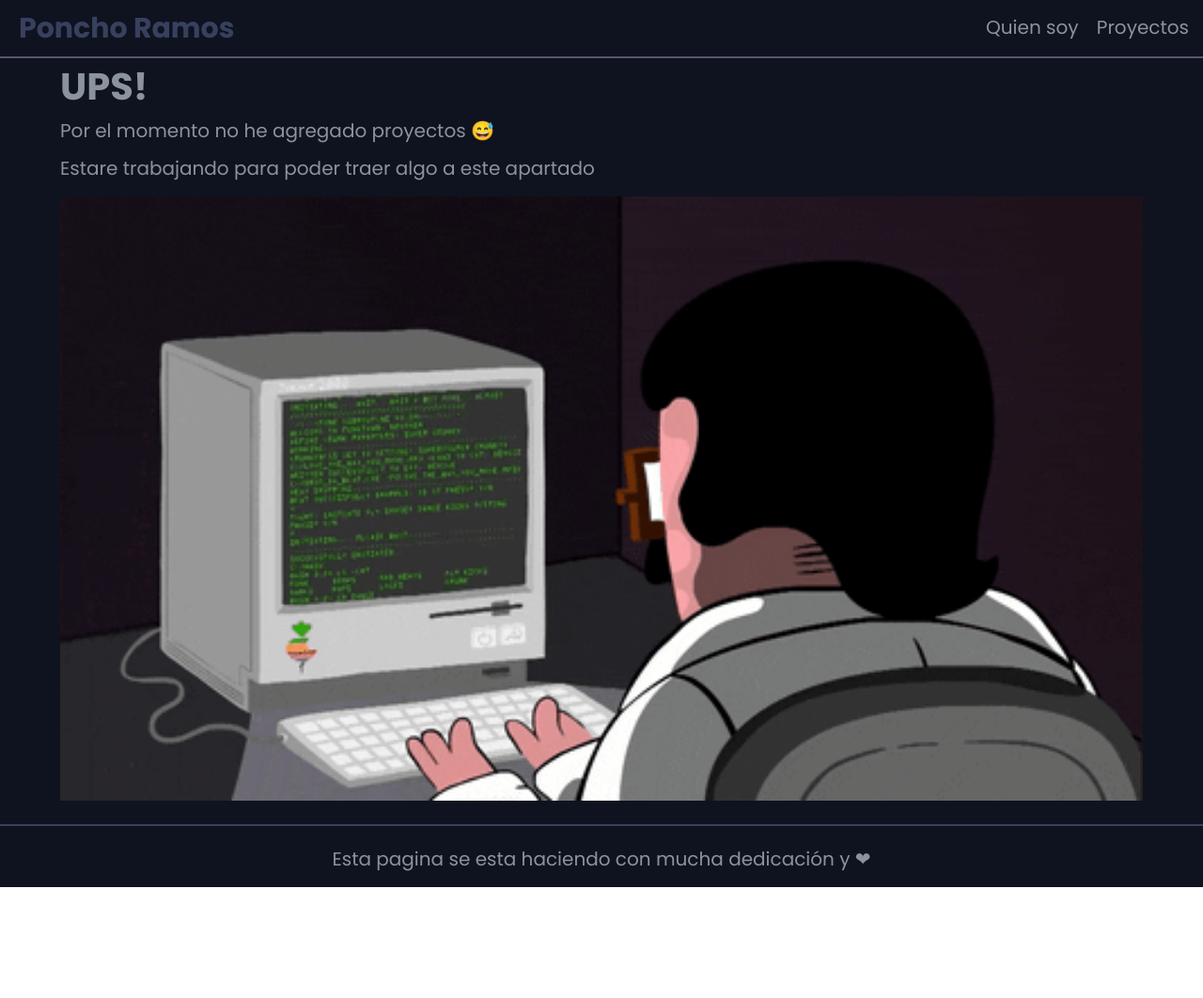
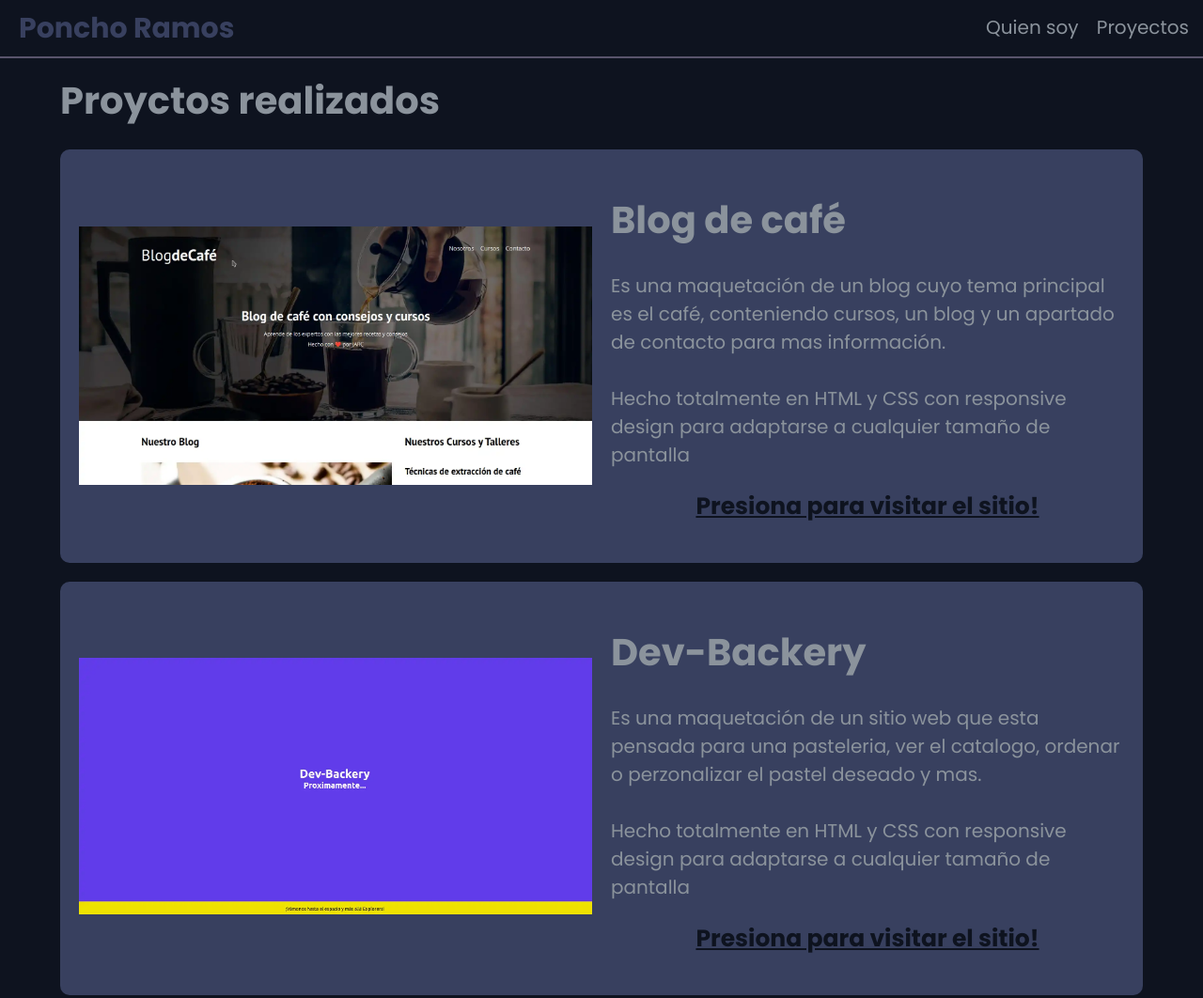
Before and after one commit to alfonso-ramos/Personal-Portfolio, a website: page proyects.html in a window 1280 px wide. Shown: the top 1062 px of the page at 94% size. Before the commit the page ends 944 px from the top, so only its background shows below. Drawn offline with Linux system fonts and the light colour scheme.

Commit message:
Agregados nuevos proyectos y correciones ortograficas hechas

```diff
--- a/proyects.html
+++ b/proyects.html
@@ -21,11 +21,38 @@
     </header>
     <main>
         <div class="container">
-            <h1 class="h1-prototype">UPS!</h1>
-            <p>Por el momento no he agregado proyectos 😅</p>
-            <p>Estare trabajando para poder traer algo a este apartado </p>
-
-            <img src="build/img/dev-1.gif" alt="">
+            <h1 class="h1-prototype">Proyctos realizados</h1>
+            <div class="projects-container">
+                <div class="project">
+                    <a href="https://blogdecafe-jarc.netlify.app/">
+                        <img class="project-img" src="build/img/blogdecafe-img.webp" alt="Imagen del proyecto: blog de café">
+                        <div class="project-info">
+                            <p class="project-title">Blog de café</p>
+                            <p>Es una maquetación de un blog cuyo tema principal es el café, conteniendo cursos, un blog y un apartado de contacto para mas información.
+                                <br>
+                                <br>
+                                Hecho totalmente en HTML y CSS con responsive design para adaptarse a cualquier tamaño de pantalla
+                            </p>
+                            <p class="link-adviser">Presiona para visitar el sitio!</p>
+                        </div>
+                    </a>
+                </div>
+                <div class="project">
+                    <a href="https://alfonso-ramos.github.io/FrontEnd-Mission-LaunchX-02/">
+                        <div class="project-img">
+                            <img  src="build/img/dev-backery.webp" alt="Imagen del proyecto: blog de café"></div>
+                        <div class="project-info">
+                            <p class="project-title">Dev-Backery</p>
+                            <p>Es una maquetación de un sitio web que esta pensada para una pasteleria, ver el catalogo, ordenar o perzonalizar el pastel deseado y mas.
+                                <br>
+                                <br>
+                                Hecho totalmente en HTML y CSS con responsive design para adaptarse a cualquier tamaño de pantalla
+                            </p>
+                            <p class="link-adviser">Presiona para visitar el sitio!</p>
+                        </div>
+                    </a>
+                </div>
+            </div>
         </div>
     </main>
     <footer>
--- a/src/scss/base/_globales.scss
+++ b/src/scss/base/_globales.scss
@@ -13,6 +13,7 @@
   h1,h2,h3,h4{
     margin-top: 0;
     color: v.$silver;
+    line-height: 5rem;
   }
   h1{
     font-size: 4rem;
@@ -29,6 +30,7 @@
   p{
     color: v.$silver;
     font-size: 2rem;
+    line-height: 3rem;
   }
   img{
     width: 100%;
--- a/src/scss/contenido/_main.scss
+++ b/src/scss/contenido/_main.scss
@@ -58,7 +58,9 @@ padding-top: 2rem;
     margin: 1rem;
     align-self: center;
 }
-
+.highlight{
+    color: v.$rojo;
+}
   /* Seccion del "Quien soy" */
 .img-poncho{
 
@@ -72,3 +74,30 @@ padding-top: 2rem;
         gap: 2rem;
     }
 }
+// Seccion de Proyetos
+
+.project{
+    background-color: v.$secundario;
+    border-radius: 1rem;
+    padding: 2rem;
+    margin-bottom: 2rem;
+    .project-title{
+        font-weight: bold;
+        font-size: 4rem;
+    }
+    .link-adviser{
+        text-align: center;
+        color: v.$principal;
+        font-weight: bold;
+        font-size: 2.5rem;
+        text-decoration: underline;
+    }
+}
+.project a{
+    @include m.desktop{
+        display: grid;
+        grid-template-columns: repeat(2, 1fr);
+        align-items: center;
+        gap: 2rem;
+    }
+}
```
Also changed, not shown: index.html (+2 -2 lines), build/css/app.css, build/img/blogdecafe-img.webp (added), build/img/dev-backery.webp (added).
